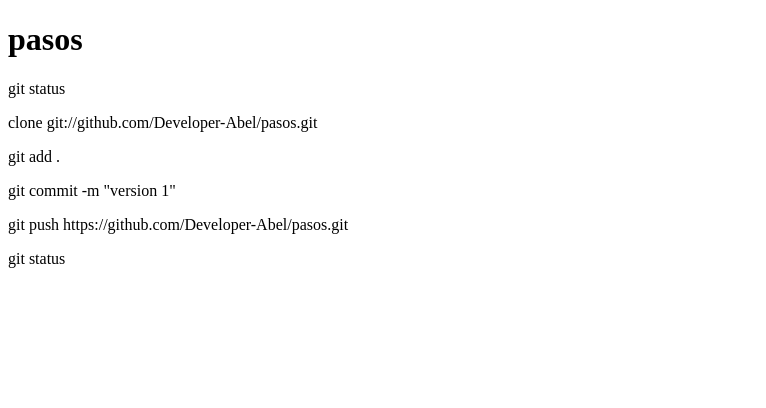
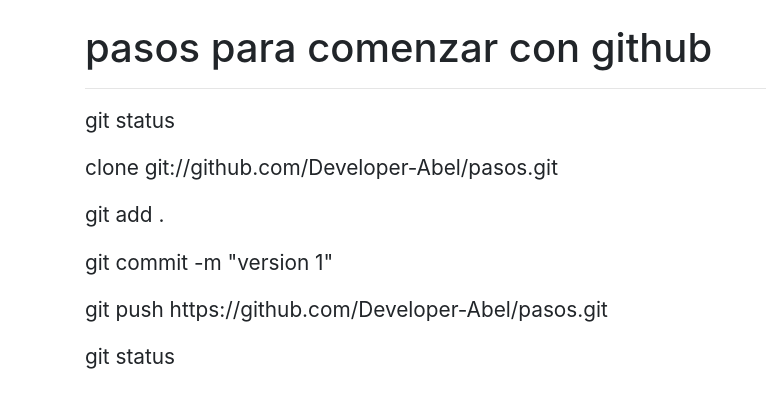
Before and after one commit to Developer-Abel/pasos, a plain HTML site: page index.html in a window 1280 px wide. Shown: the whole page, without its empty margins (0-766 px from the left). Drawn offline with nearby package versions, Linux system fonts and the light colour scheme.

Commit message:
version 2

```diff
--- a/index.html
+++ b/index.html
@@ -1,16 +1,26 @@
 <!DOCTYPE html>
 <html>
 <head>
+	<link rel="stylesheet" href="https://stackpath.bootstrapcdn.com/bootstrap/4.3.1/css/bootstrap.min.css" integrity="sha384-ggOyR0iXCbMQv3Xipma34MD+dH/1fQ784/j6cY/iJTQUOhcWr7x9JvoRxT2MZw1T" crossorigin="anonymous">
 	<title></title>
 </head>
+<style type="text/css">
+	p{
+		font-size: 1.3em;
+	}
+</style>
 <body>
-	<h1>pasos</h1>
+	<br>
+	<div class="container">
+		<h1>pasos para comenzar con github</h1>
+		<hr>
 		<p>git status</p>
 		<p>clone git://github.com/Developer-Abel/pasos.git</p>
 		<p>git add .</p>
 		<p>git commit -m "version 1"</p>
 		<p>git push https://github.com/Developer-Abel/pasos.git</p>
 		<p>git status</p>
+	</div>
 
 </body>
 </html>
```
Lines whose indentation alone changed are shown as unchanged.
